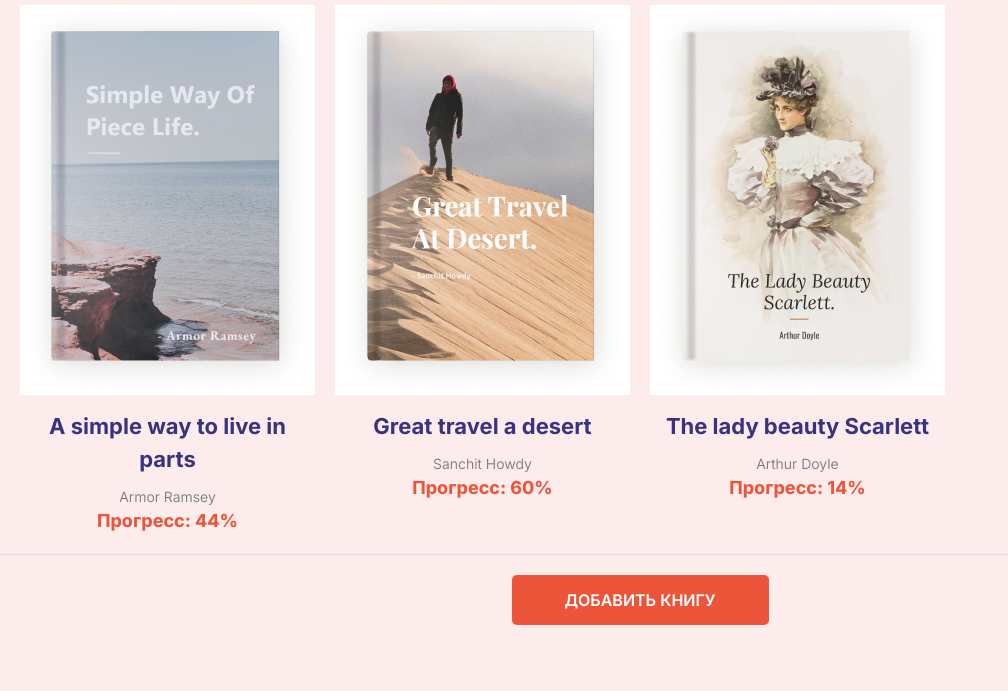
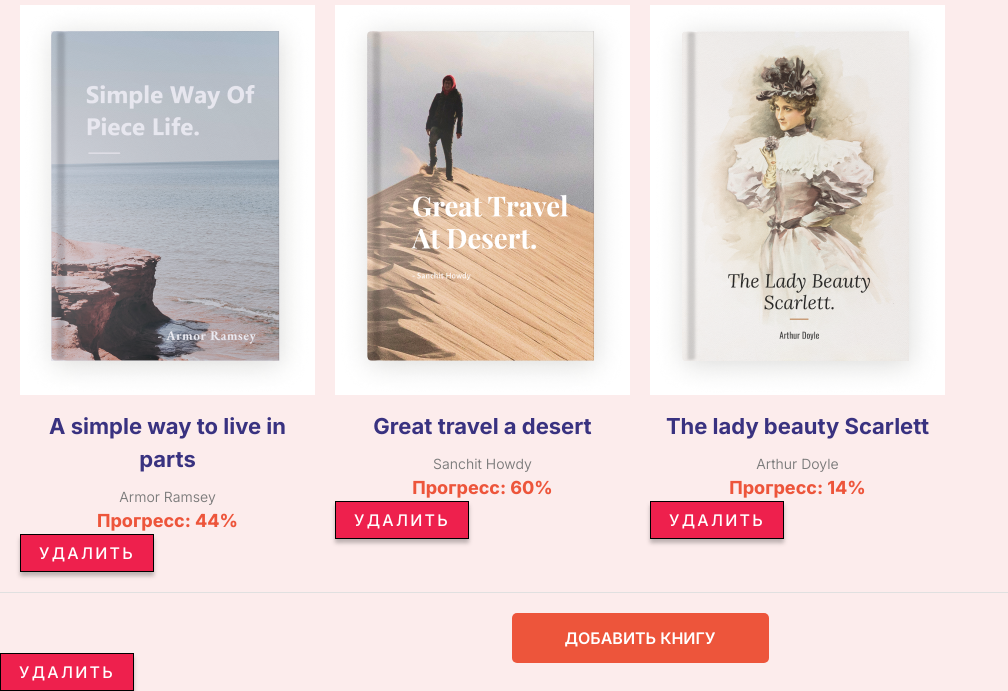
Before and after one commit to gunster1998/add_your_books, a plain HTML site: page index.html in a window 1280 px wide. Shown: the part 147-838 px from the top of the page, without its empty margins (0-1008 px from the left). Before the commit the page ends 800 px from the top, so only its background shows below. Drawn offline with Linux system fonts and the light colour scheme.

Commit message:
feat: Добавить кнопку удаления книги

```diff
--- a/index.html
+++ b/index.html
@@ -88,3 +88,5 @@
 </body>
 
 </html>
+
+<button class="button__delete">УДАЛИТЬ</button>
--- a/src/js/sctipt.js
+++ b/src/js/sctipt.js
@@ -48,6 +48,24 @@ fileInputLabel.addEventListener('dragleave', function(event) {
   fileInputLabel.classList.remove('dragover');
 });
 
+function deleteButton(index) {
+  myLibrary.splice(index,1);
+  updateBook();
+}
+
+
+function addDeleteEvent() {
+  const deleteButtons = document.querySelectorAll('.button__delete')
+
+  deleteButtons.forEach(button => {
+    button.addEventListener('click', function() {
+      const bookIndex = parseInt(button.getAttribute('data-index'));
+      deleteButton(bookIndex);
+    })
+  })
+}
+
+
 function updateBook() {
   const booksBlock = document.querySelector('.books__main')
 
@@ -58,9 +76,10 @@ function updateBook() {
                     <div class="book__name">${myLibrary[i].name}</div>
                     <div class="book__author">${myLibrary[i].author}</div>
                     <div class="book__progres">Прогресс: ${ progress(myLibrary[i].totalPage,myLibrary[i].progressPage)}%</div>
+                    <button class="button__delete" data-index="${i}">УДАЛИТЬ</button>
                 </div>`
-    console.log(myLibrary[i].Book)
   }
+  addDeleteEvent();
 }
 
 function Book(name,author,totalPage,progressPage,image) {
--- a/styles/global.css
+++ b/styles/global.css
@@ -193,7 +193,7 @@ h6 {
 }
 
 .button__add,
-.add__book     {
+.add__book {
     margin-top: 20px;
     width: 257px;
     height: 50px;
@@ -323,6 +323,24 @@ label {
 }
 
 .custom__download.dragover {
-  background-color: #e0e0e0;
-  border: 1px solid #ED553B;;
+    background-color: #e0e0e0;
+    border: 1px solid #ED553B;
 }
+
+.button__delete {
+    width: 134px;
+    height: 38px;
+    flex-shrink: 0;
+    border: 1px solid #000;
+    background: #EE204D;
+    box-shadow: 0px 4px 4px 0px rgba(0, 0, 0, 0.25);
+    color: #FFF;
+    text-align: center;
+    font-family: Inter;
+    font-size: 16px;
+    font-style: normal;
+    font-weight: 500;
+    line-height: normal;
+    letter-spacing: 2.24px;
+    text-transform: uppercase;
+}
```
